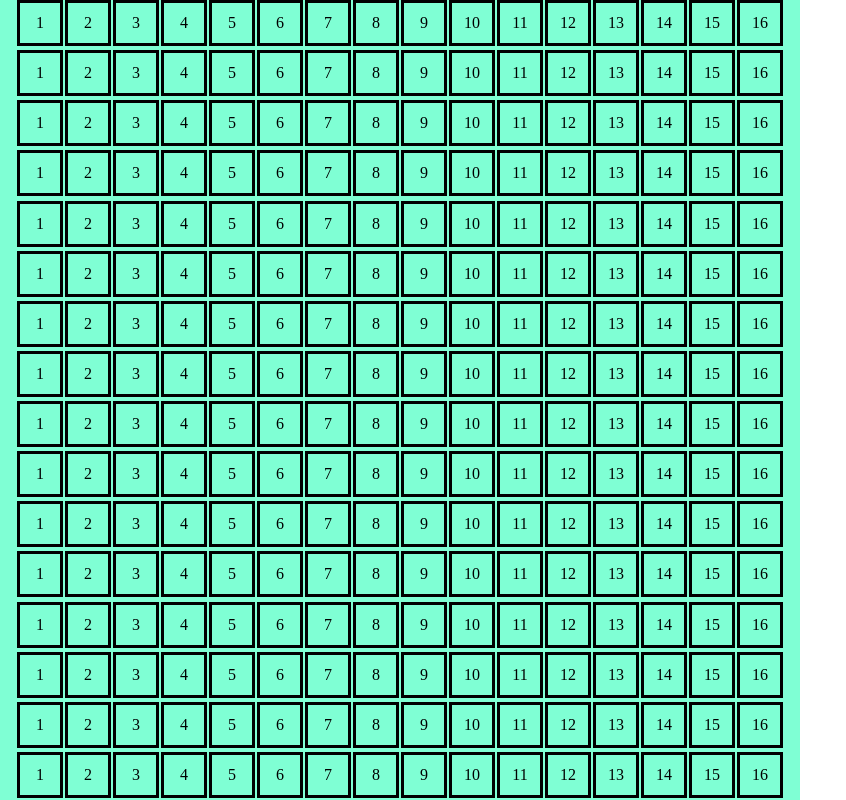
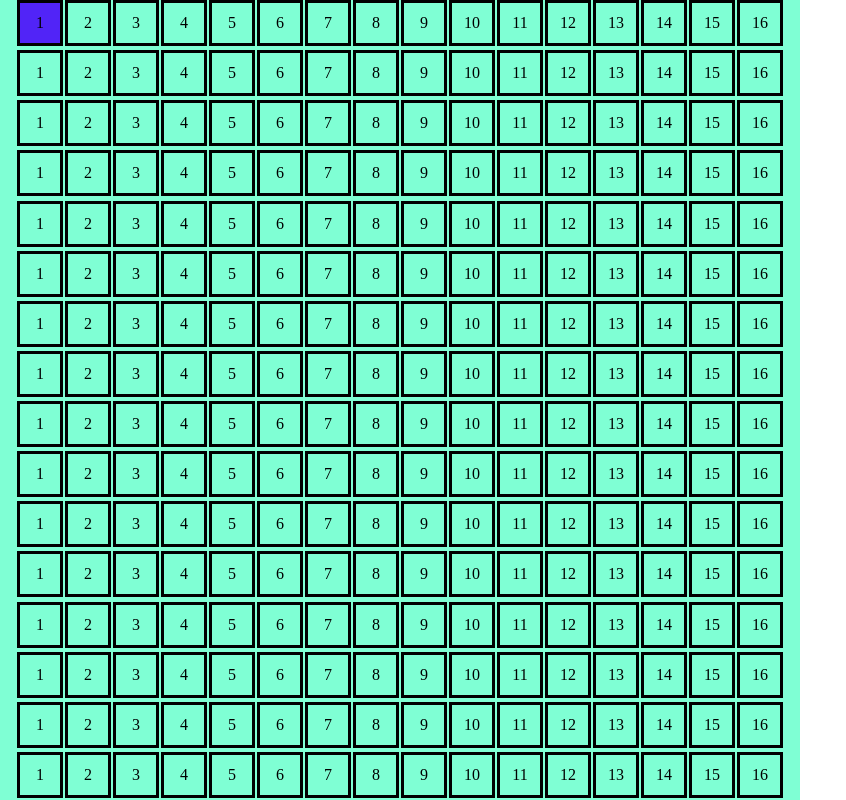
Before and after one commit to dqbach193/etch-a-sketch, a plain HTML site: page index.html in a window 1280 px wide. In both pictures the pointer is over the element 40 px from the left and 23 px from the top of the page. Shown: the whole page, without its empty margins (0-846 px from the left). Drawn offline with Linux system fonts and the light colour scheme.

Commit message:
update README.md

```diff
--- a/style.css
+++ b/style.css
@@ -21,3 +21,7 @@ body{
     height: 5%;
     border: black solid 3px;
 }
+
+.square:hover{
+    background-color: rgb(81, 36, 247);
+}
```
Also changed, not shown: 1 other file.
